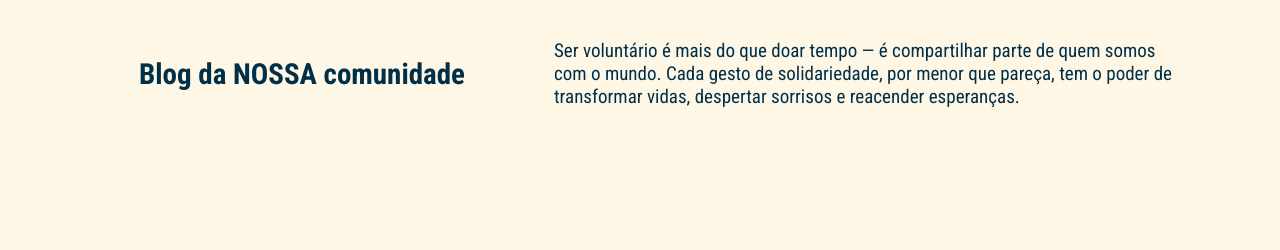
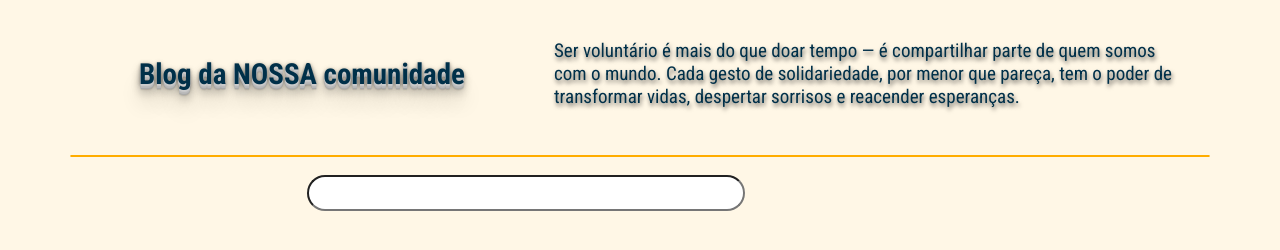
Before and after one commit to HeltonDick/PROGII---PROJETO, a plain HTML site: page index.html in a window 1280 px wide. Drawn offline with Linux system fonts and the light colour scheme.

Commit message:
index e css

```diff
--- a/css/index.css
+++ b/css/index.css
@@ -35,6 +35,7 @@ body .container .mensagem .bloco1 p {
     font-size: 29px;
     margin: 0px;
     padding: 0px;
+    text-shadow: 0 1px 0 #CCCCCC, 0 2px 0 #c9c9c9, 0 3px 0 #bbb, 0 4px 0 #b9b9b9, 0 5px 0 #aaa, 0 6px 1px rgba(0,0,0,.1), 0 0 5px rgba(0,0,0,.1), 0 1px 3px rgba(0,0,0,.3), 0 3px 5px rgba(0,0,0,.2), 0 5px 10px rgba(0,0,0,.25), 0 10px 10px rgba(0,0,0,.2), 0 20px 20px rgba(0,0,0,.15);
 }
 
 body .container .mensagem .bloco2 {
@@ -48,4 +49,23 @@ body .container .mensagem .bloco2 {
 
 body .container .mensagem .bloco2 p {
     font-size: 19px;
+    text-shadow: 1px 3px 4px rgba(0,0,0,0.6);
 }
+
+body .container hr {
+    border: 1px solid #FFAD00;
+    border-radius: 20px;
+}
+
+body .container .pesquisa {
+    display: flex;
+    align-items: center;
+    justify-content: space-evenly;
+    padding: 10px;
+}
+
+body .container .pesquisa .bloco1 input {
+    border-radius: 25px;
+    height: 30px;
+    width: 430px;
+}
--- a/index.html
+++ b/index.html
@@ -26,8 +26,15 @@
                     vidas, despertar sorrisos e reacender esperanças.
                 </p>
             </div>
+        </div>
+        <hr>
+        <div class="pesquisa">
+            <div class="bloco1">
+                <input type="text">
+            </div>
+            <div class="bloco2">
 
-
+            </div>
         </div>
     </div>
 </body>
```
